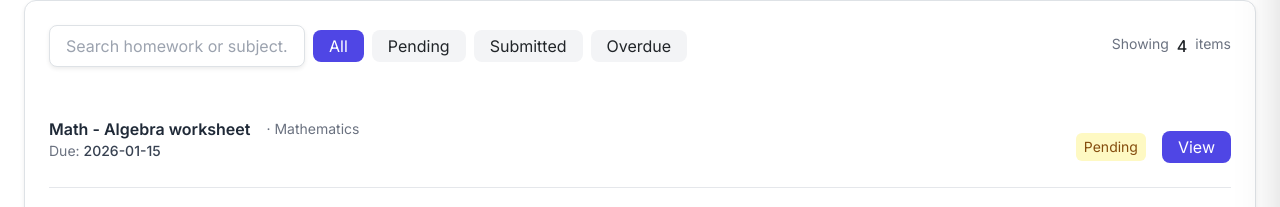
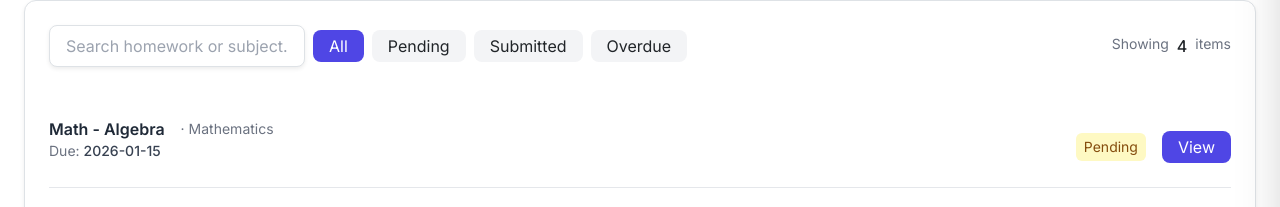
Before and after one commit to saahil0708/STMS, a React (Vite) app: page /homework-status in a window 1280 px wide. Shown: the part 145-352 px from the top of the page. Built offline with nearby package versions, Linux system fonts and the light colour scheme; no server answers; sample sign-in values are in the browser's storage; a web font is replaced by a local one.

Commit message:
Homework added

```diff
--- a/src/Pages/Student/HomeworkStatus.jsx
+++ b/src/Pages/Student/HomeworkStatus.jsx
@@ -1,7 +1,7 @@
 import React, { useMemo, useState } from 'react';
 
 const sampleHomeworks = [
-    { id: 1, title: 'Math - Algebra worksheet', subject: 'Mathematics', due: '2026-01-15', status: 'Pending' },
+    { id: 1, title: 'Math - Algebra', subject: 'Mathematics', due: '2026-01-15', status: 'Pending' },
     { id: 2, title: 'History - WW2 essay', subject: 'History', due: '2026-01-10', status: 'Submitted' },
     { id: 3, title: 'Physics - Lab report', subject: 'Physics', due: '2026-01-12', status: 'Overdue' },
     { id: 4, title: 'English - Reading summary', subject: 'English', due: '2026-01-20', status: 'Pending' },
```
